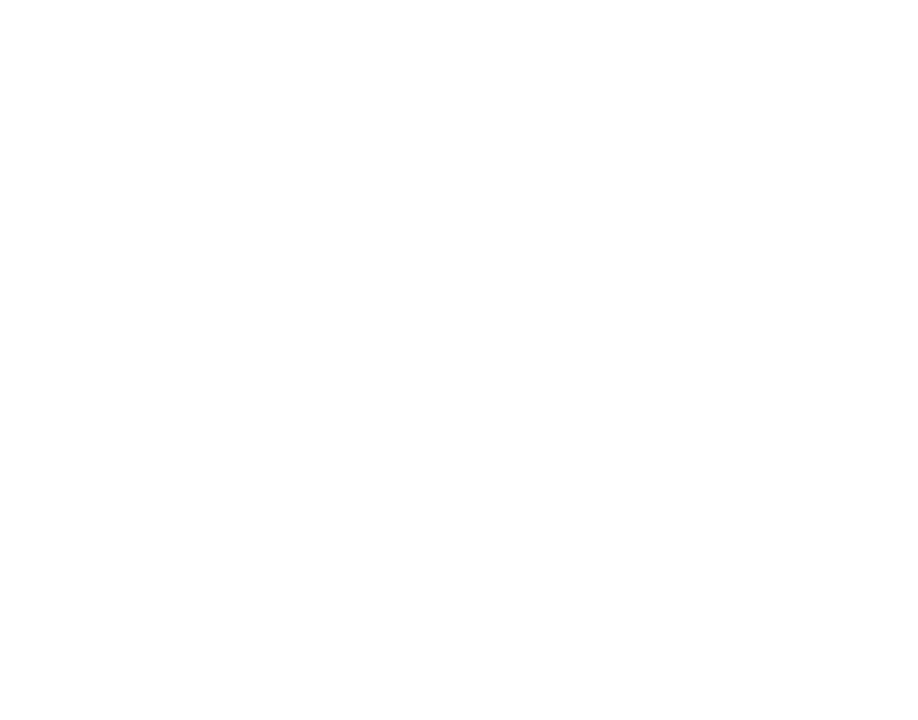
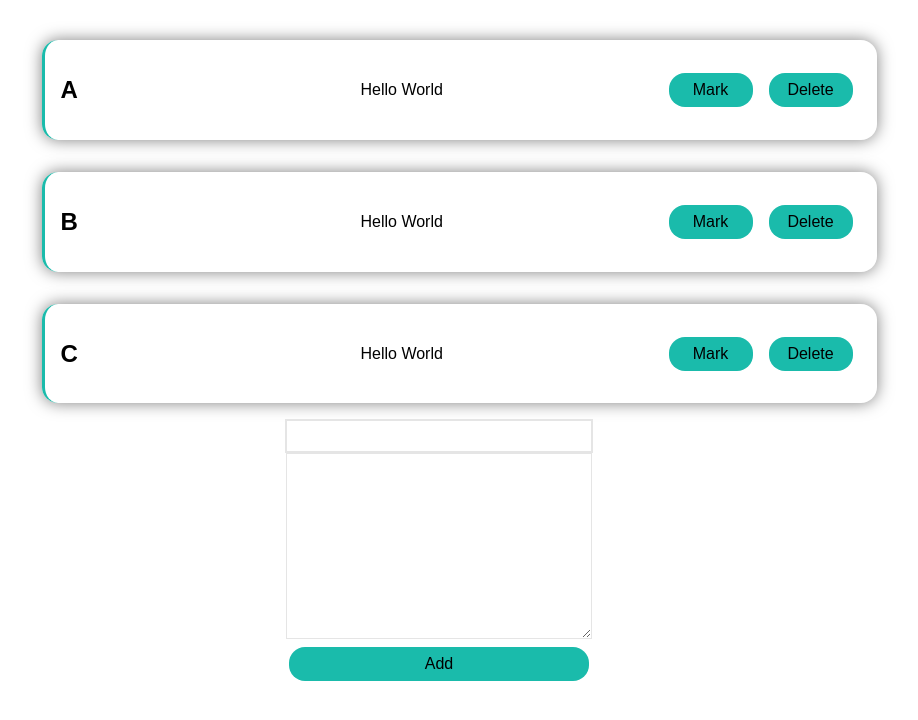
Before and after one commit to yashweblife/Nuxt-Todo, a Nuxt app: page /lists in a window 1280 px wide. Before the commit this address had no page. Shown: the top 720 px of the page, without its empty margins (201-1119 px from the left). Built offline with nearby package versions, Linux system fonts and the light colour scheme.

Commit message:
Completed basic todolist

```diff
--- /dev/null
+++ b/components/Item.vue
@@ -0,0 +1,75 @@
+<template>
+    <li :class="marked?'mark':''">
+        <h2>{{item.title}}</h2>
+        <p>{{item.info}}</p>
+        <nav>
+            <button @click="test">Mark</button>
+            <button @click="$emit('item-deleted',item.id)">Delete</button>
+        </nav>
+    </li>
+</template>
+
+<script lang="ts">
+import Vue from 'vue'
+export default Vue.extend({
+    data:()=>{
+        return({
+            marked:false
+        })
+    },
+    props:['item'],
+    methods:{
+        test(){
+            console.log(1)
+            this.marked = !this.marked
+        },
+
+    },
+})
+</script>
+
+<style lang="scss" scoped>
+    li{
+        list-style-type: none;
+        border-left: 0.2em solid rgb(26, 187, 171);
+        padding:1em;
+        box-shadow: 0 0 1em 0 rgba(0,0,0,0.5);
+        border-radius: 1em;
+        display:flex;
+        align-items: center;
+        justify-content: space-between;
+        h2{
+            width:300px;
+            text-overflow: ellipsis;
+            overflow: hidden;
+            white-space: nowrap;
+        }
+        p{
+            width:300px;
+            text-overflow: ellipsis;
+            overflow: hidden;
+            white-space: nowrap;
+        }
+        nav{
+            width:200px;
+            display: flex;
+            button{
+                width: 100%;
+                margin:0.5em;
+                border:0;
+                outline:none;
+                cursor:pointer;
+                background-color: rgb(26, 187, 171);
+                padding: 0.5em;
+                border-radius: 1em;
+                font-size: 1em;
+            }
+        }
+    }
+    .mark{
+        opacity: 0.3;
+        >h2{
+            text-decoration: line-through;
+        }
+    }
+</style>
--- /dev/null
+++ b/pages/lists/index.vue
@@ -0,0 +1,113 @@
+<template>
+    <section>
+        <ul v-for="item in list" :key="item.id">
+            <ItemVue :item="item" @item-deleted="deleteItem" />
+        </ul>
+        <nav>
+            <input type="text" v-model="newItemInput">
+            <textarea name="info" cols="30" rows="10" v-model="newItemInfoInput"></textarea>
+            <button @click="addNewItem">Add</button>
+        </nav>
+    </section>
+</template>
+<script lang="ts">
+import Vue from 'vue'
+import ItemVue from '~/components/Item.vue';
+
+interface ItemInterface {
+    title: string,
+    info: string,
+    id: number,
+    marked: boolean
+}
+
+export default Vue.extend({
+    data: () => {
+        const list: ItemInterface[] = [
+            {
+                title: "A",
+                info: "Hello World",
+                id: 0,
+                marked: false
+            },
+            {
+                title: "B",
+                info: "Hello World",
+                id: 1,
+                marked: false
+            },
+            {
+                title: "C",
+                info: "Hello World",
+                id: 2,
+                marked: false
+            },
+        ]
+        return ({
+            list,
+            newItemInput: "",
+            newItemInfoInput: ""
+        })
+    },
+    components: {
+        ItemVue
+    },
+    methods: {
+        deleteItem(value: number) {
+            console.log("HELLO WORLD")
+            var nList: ItemInterface[] = []
+            this.list.forEach((item: ItemInterface) => {
+                if (item.id != value) {
+                    nList.push(item)
+                }
+            })
+            this.list = nList
+        },
+        addNewItem() {
+            this.list.push({
+                title: this.newItemInput,
+                info: this.newItemInfoInput,
+                id: Math.random(),
+                marked: false
+            })
+            this.newItemInfoInput = ""
+            this.newItemInput = ""
+        }
+    }
+})
+</script>
+<style lang="scss" scoped>
+section {
+    font-family: Arial, Helvetica, sans-serif;
+    padding: 1em;
+    display: flex;
+    flex-direction: column;
+    align-items: center;
+    >nav{
+        width:300px;
+        display: flex;
+        flex-direction: column;
+        align-items: center;
+        input,textarea{
+            width:100%;
+            font-size: 1.2em;
+            border-bottom: 0.2em solid rgb(26, 187, 171);
+            border:0.1em solid rgba(0,0,0,0.1);
+        }
+        input{
+            font-size: 1.5em;
+        }
+        button{
+                width: 100%;
+                margin:0.5em;
+                border:0;
+                outline:none;
+                cursor:pointer;
+                background-color: rgb(26, 187, 171);
+                padding: 0.5em;
+                border-radius: 1em;
+                font-size: 1em;
+            }
+    }
+}
+</style>
```
